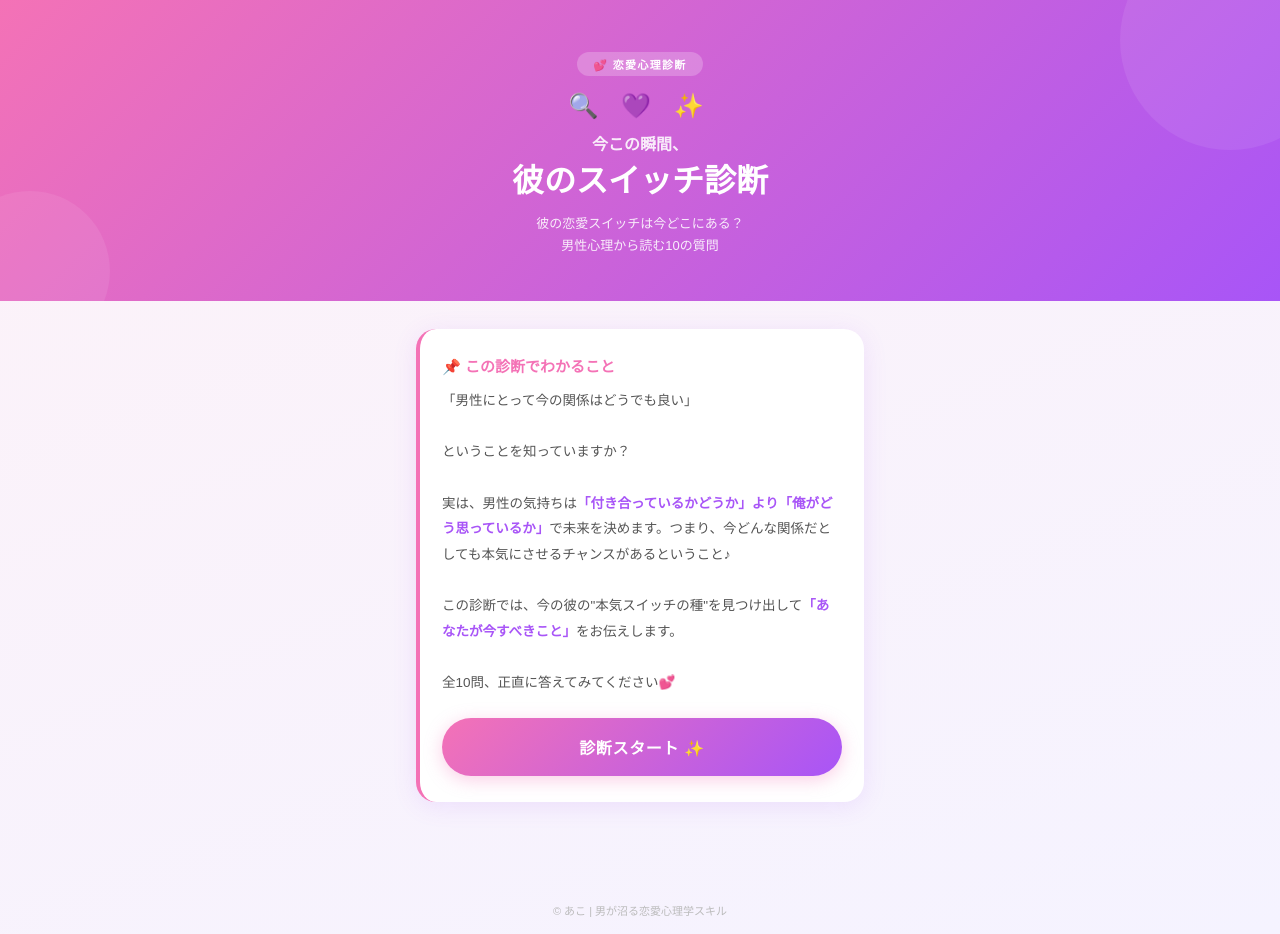
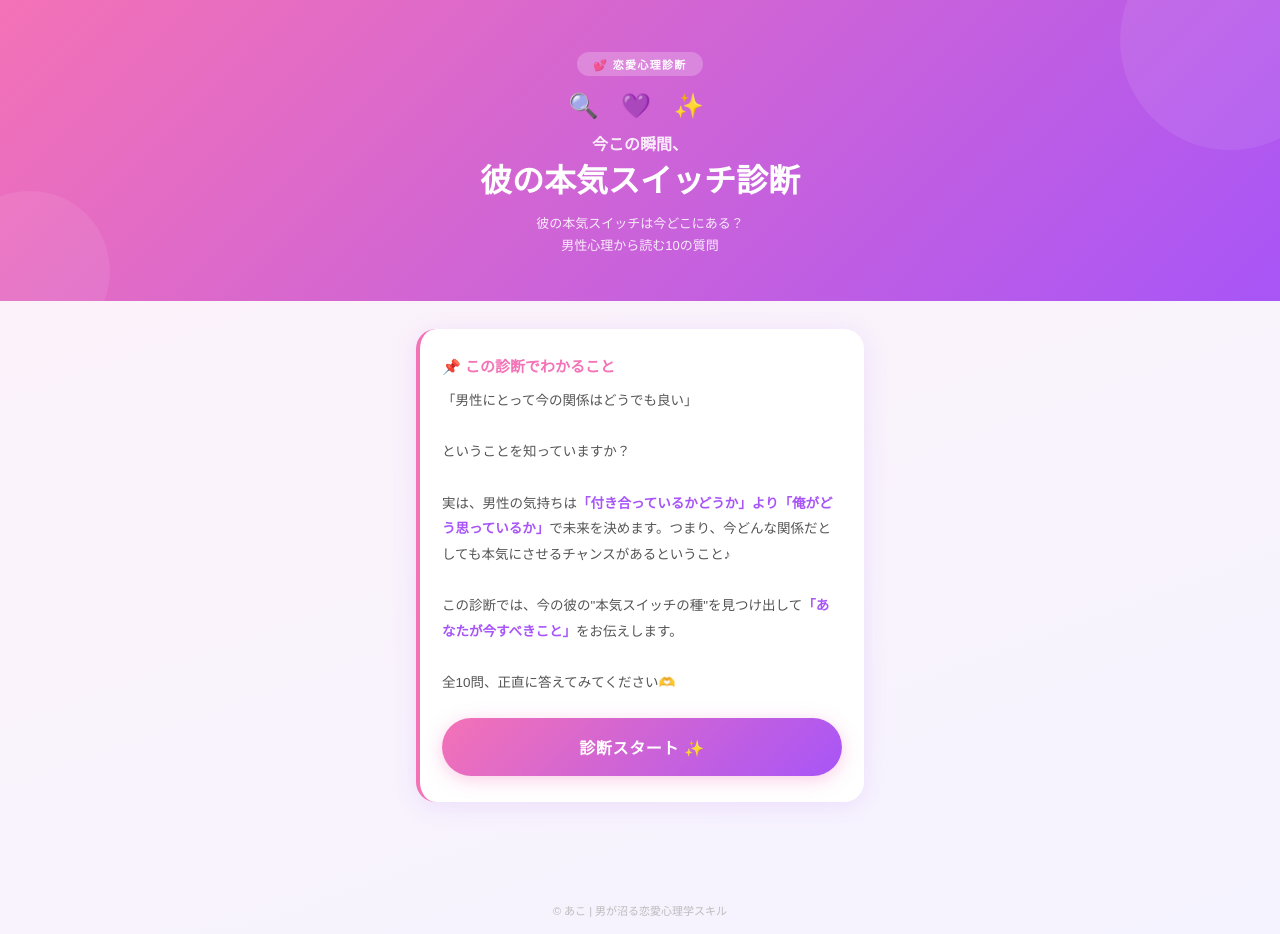
Before and after one commit to acomomo/switch-shindan3, a plain HTML site: page index.html in a window 1280 px wide. Drawn offline with Linux system fonts and the light colour scheme.

Commit message:
Update index.html
表紙の文章を変更

```diff
--- a/index.html
+++ b/index.html
@@ -3,7 +3,7 @@
 <head>
 <meta charset="UTF-8">
 <meta name="viewport" content="width=device-width, initial-scale=1.0">
-<title>彼のスイッチ診断</title>
+<title>彼の本気スイッチ診断</title>
 <style>
 :root{
   --pink:#f472b6;--pink-l:#fce7f3;--pink-m:#fbcfe8;
@@ -107,8 +107,8 @@ footer{text-align:center;padding:16px;font-size:11px;color:#bbb;}
 <div class="hero">
   <div class="hero-badge">💕 恋愛心理診断</div>
   <div class="hero-icons">🔍 💜 ✨</div>
-  <h1><span>今この瞬間、</span>彼のスイッチ診断</h1>
-  <p class="hero-sub">彼の恋愛スイッチは今どこにある？<br>男性心理から読む10の質問</p>
+  <h1><span>今この瞬間、</span>彼の本気スイッチ診断</h1>
+  <p class="hero-sub">彼の本気スイッチは今どこにある？<br>男性心理から読む10の質問</p>
 </div>
 
 <!-- ▼ START（初期表示） -->
@@ -120,7 +120,7 @@ footer{text-align:center;padding:16px;font-size:11px;color:#bbb;}
       ということを知っていますか？<br><br>
       実は、男性の気持ちは<strong>「付き合っているかどうか」より「俺がどう思っているか」</strong>で未来を決めます。つまり、今どんな関係だとしても本気にさせるチャンスがあるということ♪<br><br>
       この診断では、今の彼の"本気スイッチの種"を見つけ出して<strong>「あなたが今すべきこと」</strong>をお伝えします。<br><br>
-      全10問、正直に答えてみてください💕
+      全10問、正直に答えてみてください🫶
     </p>
     <button class="btn-main" id="start-btn">診断スタート ✨</button>
   </div>
```
